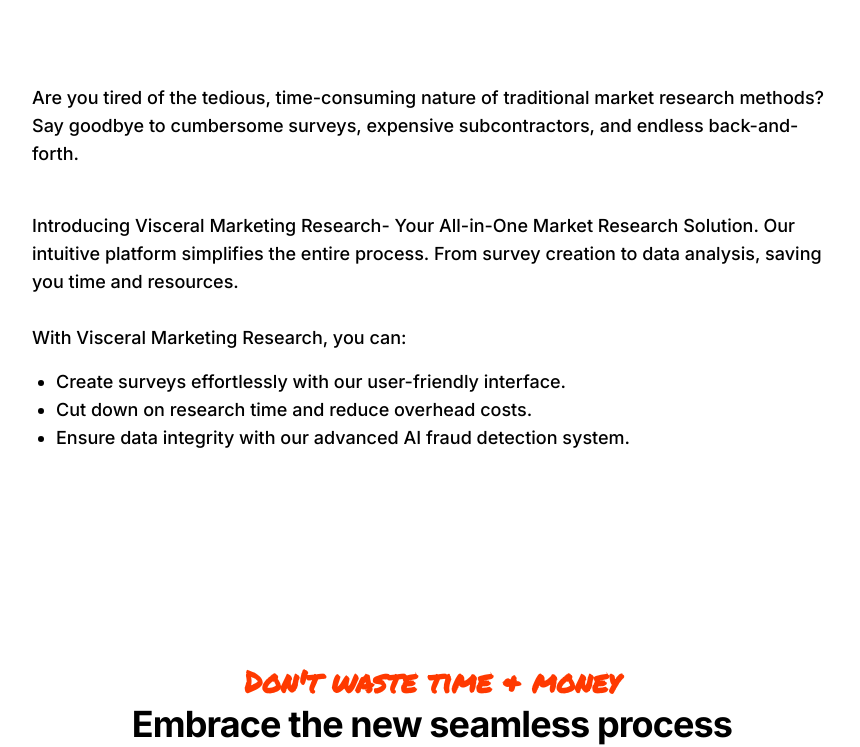
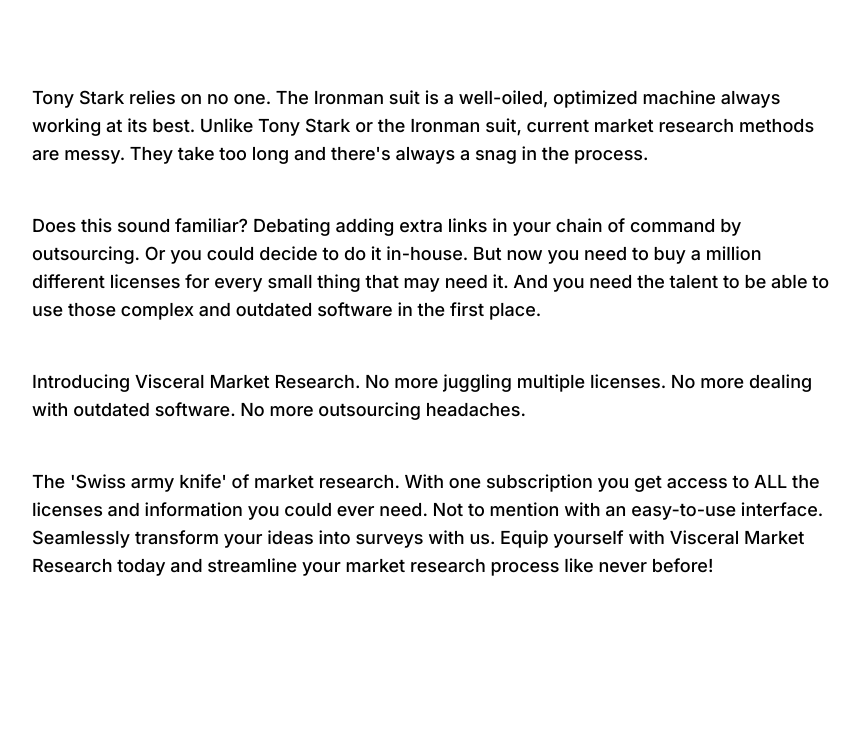
Before and after one commit to neeld3/VisceralMKT, a Next.js app: page / in a window 1280 px wide. Shown: the part 626-1373 px from the top of the page, without its empty margins (208-1068 px from the left). Built offline with nearby package versions, Linux system fonts and the light colour scheme.

Commit message:
Update page.tsx

```diff
--- a/src/app/page.tsx
+++ b/src/app/page.tsx
@@ -56,14 +56,18 @@
           {/* Step 1 */}
           <section className="mt-6 mb-6 font-medium text-lg">
             <p className="mb-4">
-              <br /><br />Are you tired of the tedious, time-consuming nature of traditional market research methods? Say goodbye to cumbersome surveys, expensive subcontractors, and endless back-and-forth.<br /><br /></p>
+              <br /><br />Tony Stark relies on no one. The Ironman suit is a well-oiled, optimized machine always working at its best. Unlike Tony Stark or the Ironman suit, current market research methods are messy. They take too long and there's always a snag in the process. <br /><br />
+            </p>
             <p className="mb-4">
-              Introducing Visceral Marketing Research- Your All-in-One Market Research Solution. Our intuitive platform simplifies the entire process. From survey creation to data analysis, saving you time and resources.<br /><br />With Visceral Marketing Research, you can:</p>
-            <ul className="list-disc ml-6 mb-4">
-              <li>Create surveys effortlessly with our user-friendly interface.</li>
-              <li>Cut down on research time and reduce overhead costs.</li>
-              <li>Ensure data integrity with our advanced AI fraud detection system.</li>
-            </ul>
+              Does this sound familiar? Debating adding extra links in your chain of command by outsourcing. Or you could decide to do it in-house. But now you need to buy a million different licenses for every small thing that may need it. And you need the talent to be able to use those complex and outdated software in the first place. <br /><br />
+            </p>
+            <p className="mb-4">
+              Introducing Visceral Market Research. No more juggling multiple licenses. No more dealing with outdated software. No more outsourcing headaches. <br /><br />
+            </p>
+            <p className="mb-4">
+              The &apos;Swiss army knife&apos; of market research. With one subscription you get access to ALL the licenses and information you could ever need. Not to mention with an easy-to-use interface. Seamlessly transform your ideas into surveys with us. Equip yourself with Visceral Market Research today and streamline your market research process like never before!
+            </p>
+
           </section>
         </div>
 
```
